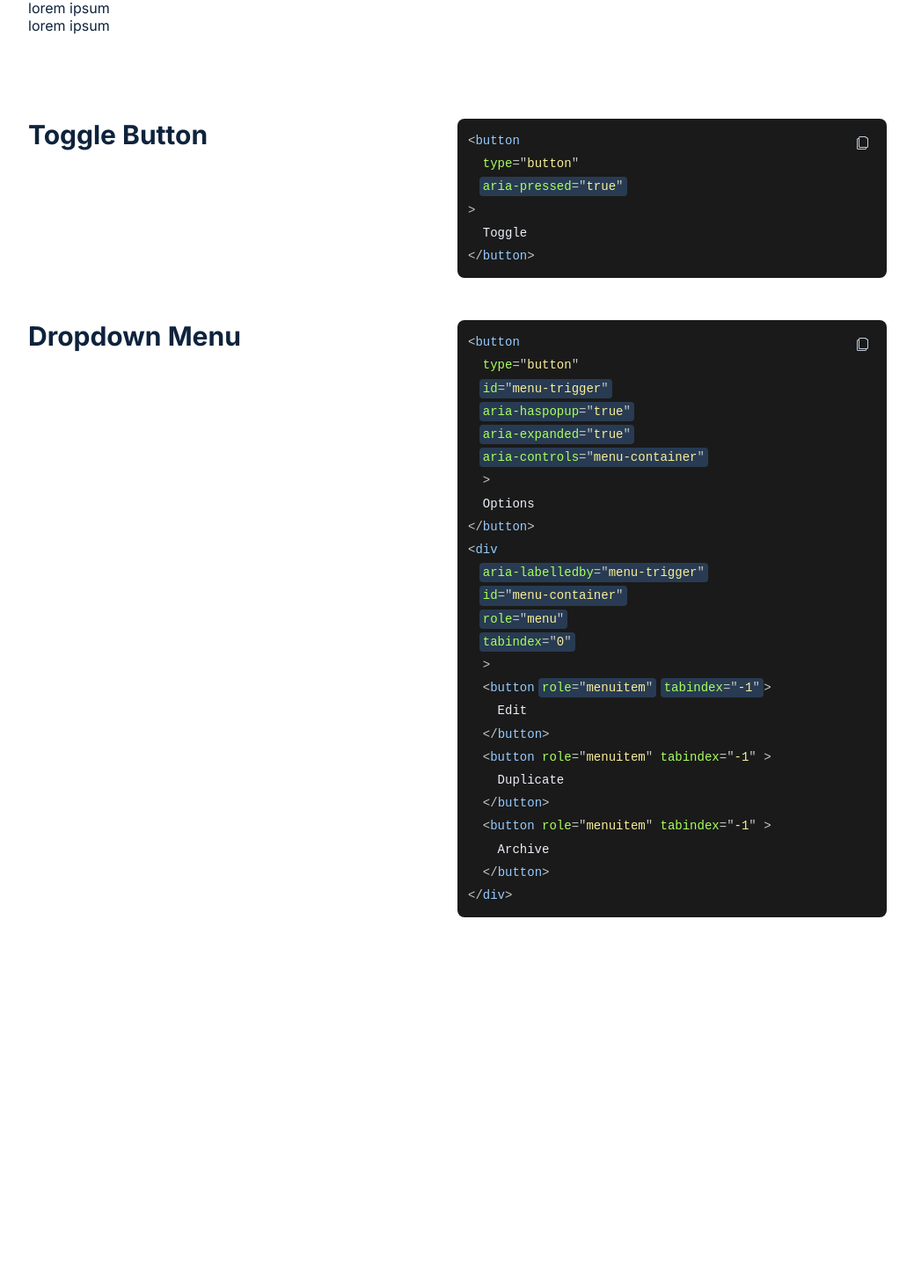
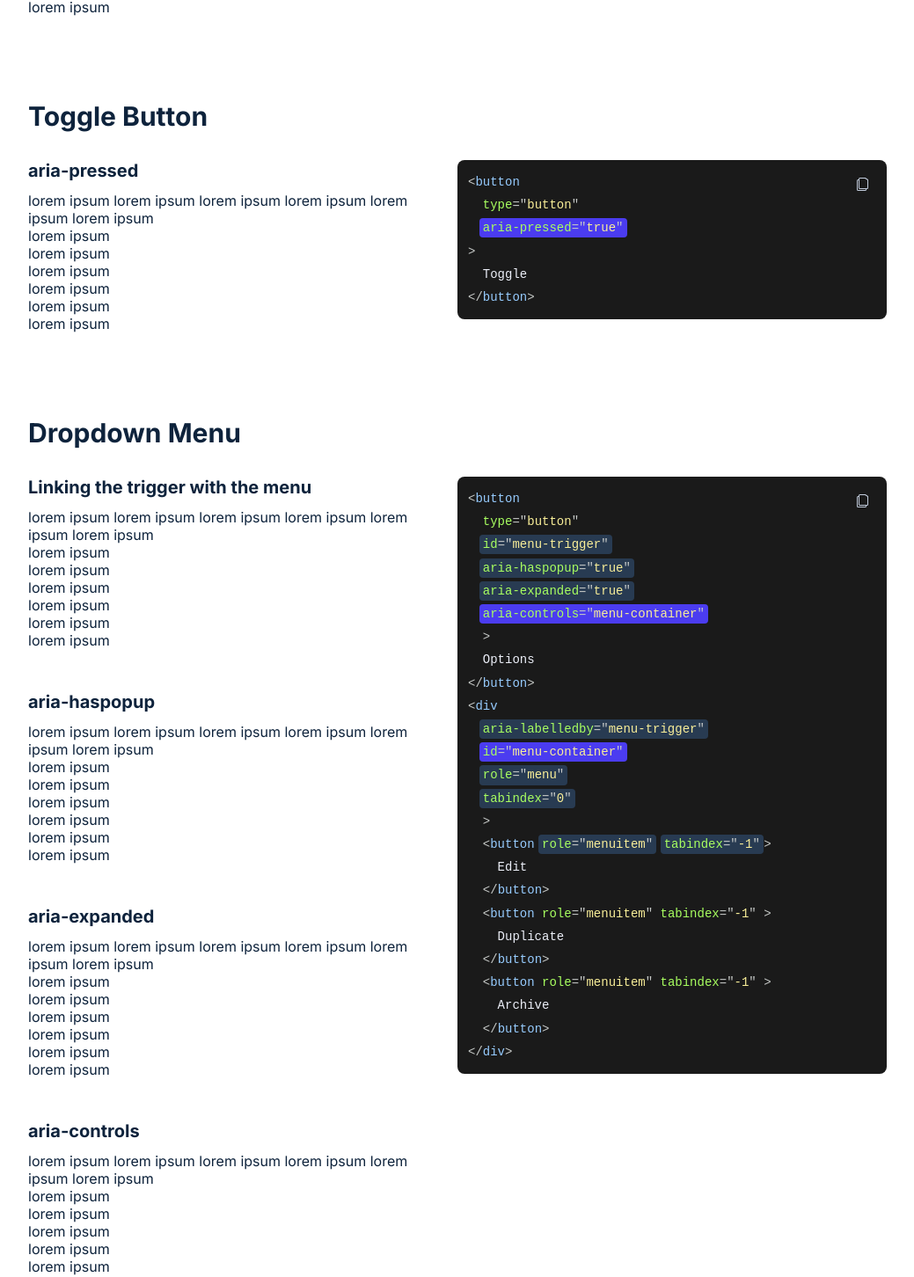
Before and after one commit to jonambas/a11y-html, a Next.js app: page / in a window 1280 px wide. Shown: the part 741-2193 px from the top of the page at 88% size, without its empty margins (120-1159 px from the left). Before the commit the page ends 1832 px from the top, so only its background shows below. Built offline with nearby package versions, Linux system fonts and the light colour scheme.

Commit message:
feat: tweaks and content

```diff
--- a/components/Code.tsx
+++ b/components/Code.tsx
@@ -54,9 +54,6 @@ const Wrapper = styled('div', {
     '&:focus-visible': {
       outline: 'none',
       boxShadow: '$focusDark'
-    },
-    '.token': {
-      opacity: '1'
     }
   }
 });
@@ -180,6 +177,7 @@ const renderer = (props: any): ReactNode => {
     return acc;
   }, []);
 
+  // Collects links and pushes to context
   useEffect(() => {
     let hrefs = [];
     for (const row of parsedLinks) {
--- a/components/CodeContainer.tsx
+++ b/components/CodeContainer.tsx
@@ -11,33 +11,41 @@ type CodeContainerProps = {
 
 const Container: FC<PropsWithChildren<CodeContainerProps>> = (props) => {
   const { code, title, children } = props;
-  const { links } = useCodeLinks();
 
   return (
+    <>
+      <h2
+        className={css({
+          fontSize: '$700',
+          fontWeight: 'bold',
+          marginBottom: '$8'
+        })()}
+      >
+        {title}
+      </h2>
       <div
         className={css({
           position: 'relative',
           display: 'grid',
           gridTemplateColumns: '1fr 50%',
           gridGap: '1rem',
-        marginBottom: '$12'
+          marginBottom: '$12',
+          '&:last-child .spacer': {
+            // adds extra scroll area for last content block so
+            // intersection observer reacts correctly
+            // todo: fix me
+            marginBottom: '75vh'
+          }
         })()}
       >
         <div>
-        <h2
-          className={css({
-            fontSize: '$700',
-            fontWeight: 'bold',
-            marginBottom: '$4'
-          })()}
-        >
-          {title}
-        </h2>
           {children}
+          <div className="spacer" />
         </div>
         <div
           className={css({
             position: 'sticky',
+            // marginTop: '$12',
             top: '$8',
             alignSelf: 'start'
           })()}
@@ -45,6 +53,7 @@ const Container: FC<PropsWithChildren<CodeContainerProps>> = (props) => {
           <Code code={code} />
         </div>
       </div>
+    </>
   );
 };
 
--- a/components/CodeSection.tsx
+++ b/components/CodeSection.tsx
@@ -12,10 +12,11 @@ type CodeSectionProps = {
 export const CodeSection: FC<PropsWithChildren<CodeSectionProps>> = (props) => {
   const { children, linkTarget, title } = props;
   const { ref, inView } = useInView({
-    threshold: 0.4,
-    rootMargin: '0px 0px -60% 0px'
+    threshold: 1,
+    rootMargin: '0px 0px -50% 0px',
+    delay: 20
   });
-  const { active, setActive } = useCodeLinks();
+  const { setActive } = useCodeLinks();
 
   useEffect(() => {
     setActive({ [linkTarget]: inView });
--- a/components/CopyButton.tsx
+++ b/components/CopyButton.tsx
@@ -5,6 +5,8 @@ import { CopyIcon, CheckIcon } from '~components/icons';
 import { SROnly } from '~components/SROnly';
 
 const StyledButton = styled('button', {
+  display: 'inline-flex',
+  alignItems: 'center',
   border: 'none',
   borderRadius: '$sm',
   padding: '$2',
--- a/pages/_document.tsx
+++ b/pages/_document.tsx
@@ -3,6 +3,8 @@ import { getCssText, globalCss } from '~stitches';
 
 const global = globalCss({
   html: {
+    // Required for intersection observer to update correctly
+    // when clicking anchor links
     scrollBehavior: 'smooth'
   },
   body: {
--- a/pages/index.tsx
+++ b/pages/index.tsx
@@ -1,7 +1,7 @@
 import type { NextPage } from 'next';
 import Head from 'next/head';
 
-import { styled } from '~stitches';
+import { styled, css } from '~stitches';
 import { CodeContainer } from '~components/CodeContainer';
 import { CodeSection } from '~components/CodeSection';
 
@@ -18,7 +18,7 @@ const toggle = `
 const toggleButton = `
 <button
   type="button"
-  [#ariapressed]aria-pressed="true"[]
+  [#togglebutton-pressed]aria-pressed="true"[]
 >
   Toggle
 </button>
@@ -27,16 +27,16 @@ const toggleButton = `
 const menu = `
 <button
   type="button"
-  [#id]id="menu-trigger"[]
-  [#id]aria-haspopup="true"[]
-  [#id]aria-expanded="true"[]
-  [#id]aria-controls="menu-container"[]
+  [#menu-idtrigger]id="menu-trigger"[]
+  [#menu-haspopup]aria-haspopup="true"[]
+  [#menu-expanded]aria-expanded="true"[]
+  [#menu-controls]aria-controls="menu-container"[]
   >
   Options
 </button>
 <div
-  [#id]aria-labelledby="menu-trigger"[]
-  [#id]id="menu-container"[]
+  [#menu-idtrigger]aria-labelledby="menu-trigger"[]
+  [#menu-controls]id="menu-container"[]
   [#id]role="menu"[]
   [#id]tabindex="0"[]
   >
@@ -63,18 +63,21 @@ const Home: NextPage = () => {
         <title>A11Y HTML</title>
       </Head>
       <div>
+        <h1
+          className={css({
+            padding: '$12 0',
+            margin: '$12 0',
+            fontSize: '$900'
+          })()}
+        >
+          A11y HTML
+        </h1>
         <CodeContainer code={toggle} title="Toggle">
           <CodeSection title="role" linkTarget="#toggle-role">
             <p>
               lorem ipsum lorem ipsum lorem ipsum lorem ipsum lorem ipsum lorem
               ipsum
             </p>
-            <p>lorem ipsum</p>
-            <p>lorem ipsum</p>
-            <p>lorem ipsum</p>
-            <p>lorem ipsum</p>
-            <p>lorem ipsum</p>
-            <p>lorem ipsum</p>
             <p>lorem ipsum</p>
             <p>lorem ipsum</p>
             <p>lorem ipsum</p>
@@ -93,6 +96,14 @@ const Home: NextPage = () => {
             <p>lorem ipsum</p>
             <p>lorem ipsum</p>
             <p>lorem ipsum</p>
+          </CodeSection>
+        </CodeContainer>
+        <CodeContainer code={toggleButton} title="Toggle Button">
+          <CodeSection title="aria-pressed" linkTarget="#togglebutton-pressed">
+            <p>
+              lorem ipsum lorem ipsum lorem ipsum lorem ipsum lorem ipsum lorem
+              ipsum
+            </p>
             <p>lorem ipsum</p>
             <p>lorem ipsum</p>
             <p>lorem ipsum</p>
@@ -101,8 +112,59 @@ const Home: NextPage = () => {
             <p>lorem ipsum</p>
           </CodeSection>
         </CodeContainer>
-        <CodeContainer code={toggleButton} title="Toggle Button" />
-        <CodeContainer code={menu} title="Dropdown Menu" />
+        <CodeContainer code={menu} title="Dropdown Menu">
+          <CodeSection
+            title="Linking the trigger with the menu"
+            linkTarget="#menu-idtrigger"
+          >
+            <p>
+              lorem ipsum lorem ipsum lorem ipsum lorem ipsum lorem ipsum lorem
+              ipsum
+            </p>
+            <p>lorem ipsum</p>
+            <p>lorem ipsum</p>
+            <p>lorem ipsum</p>
+            <p>lorem ipsum</p>
+            <p>lorem ipsum</p>
+            <p>lorem ipsum</p>
+          </CodeSection>
+          <CodeSection title="aria-haspopup" linkTarget="#menu-haspopup">
+            <p>
+              lorem ipsum lorem ipsum lorem ipsum lorem ipsum lorem ipsum lorem
+              ipsum
+            </p>
+            <p>lorem ipsum</p>
+            <p>lorem ipsum</p>
+            <p>lorem ipsum</p>
+            <p>lorem ipsum</p>
+            <p>lorem ipsum</p>
+            <p>lorem ipsum</p>
+          </CodeSection>
+          <CodeSection title="aria-expanded" linkTarget="#menu-expanded">
+            <p>
+              lorem ipsum lorem ipsum lorem ipsum lorem ipsum lorem ipsum lorem
+              ipsum
+            </p>
+            <p>lorem ipsum</p>
+            <p>lorem ipsum</p>
+            <p>lorem ipsum</p>
+            <p>lorem ipsum</p>
+            <p>lorem ipsum</p>
+            <p>lorem ipsum</p>
+          </CodeSection>
+          <CodeSection title="aria-controls" linkTarget="#menu-controls">
+            <p>
+              lorem ipsum lorem ipsum lorem ipsum lorem ipsum lorem ipsum lorem
+              ipsum
+            </p>
+            <p>lorem ipsum</p>
+            <p>lorem ipsum</p>
+            <p>lorem ipsum</p>
+            <p>lorem ipsum</p>
+            <p>lorem ipsum</p>
+            <p>lorem ipsum</p>
+          </CodeSection>
+        </CodeContainer>
       </div>
     </>
   );
```
Lines whose indentation alone changed are shown as unchanged.
